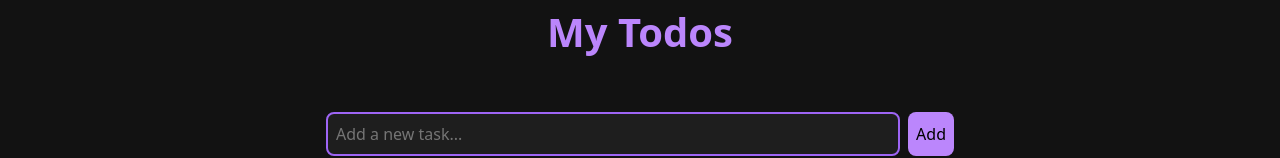
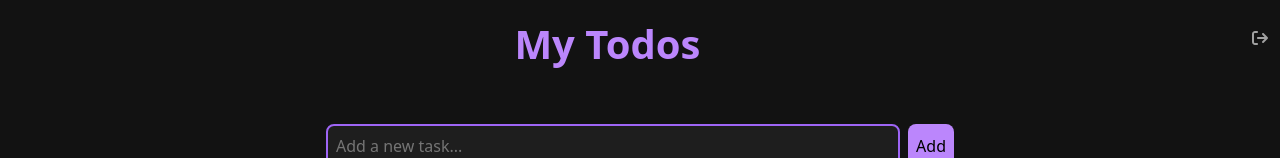
Before and after one commit to kirtan-bhavsar/ToDo-MERN, a React (Vite) app in the folder client/: page /home in a window 1280 px wide. Shown: the top 158 px of the page. Built offline with nearby package versions, Linux system fonts and the light colour scheme; no server answers.

Commit message:
added_Index.CSS&TodoHeading.jsx_addedLogoutButton_Dt:23042025

```diff
--- a/client/Components/LoginForm.jsx
+++ b/client/Components/LoginForm.jsx
@@ -4,21 +4,10 @@ import { useNavigate } from 'react-router-dom';
 import { useState } from 'react';
 import axios from 'axios';
 import {ToastContainer,toast,Slide} from 'react-toastify';
+import { successNotification,errorNotification } from '../Utils/Notifications.js';
 // import 'react-toastify/dist/ReactToastify.css'; // Make sure you have this import
 
 const LoginForm = () => {
-
-  const popError = (message,type) => toast.error(message, {
-    position: "top-right",
-    autoClose: 1500,
-    hideProgressBar: false,
-    closeOnClick: true,
-    pauseOnHover: true,
-    draggable: true,
-    progress: undefined,
-    theme: "dark",
-    transition: Slide,
-    });
 
   const [data,setData] = useState({
     email:"",
@@ -37,13 +26,11 @@ const LoginForm = () => {
 
       try {
         await axios.post("/api/v1/user/login", data);
-
+        successNotification("Login Successful");
         navigate('/home');
       } catch (error) {
-          // console.log(error.response.data.message);
           if(error){
-            popError(error.response.data.message);
-            // return (<ToastContainer></ToastContainer>)
+            errorNotification(error.response.data.message);
           }
       }
     }
@@ -68,7 +55,7 @@ const LoginForm = () => {
     <div className="divider">or</div>
     <div className="footer">Don't have an account? <span><Link className="SignupLink" to='/signup'>Sign up</Link></span></div>
     </div>
-    <ToastContainer></ToastContainer>
+    {/* <ToastContainer></ToastContainer> */}
     </>
   )
 }
--- a/client/Components/TodoHeading.jsx
+++ b/client/Components/TodoHeading.jsx
@@ -1,10 +1,16 @@
 import React from "react";
+import { faArrowRightFromBracket } from "@fortawesome/free-solid-svg-icons";
+import { FontAwesomeIcon } from "@fortawesome/react-fontawesome";
 
 const TodoHeading = () => {
 
     return (
         <>
-            <h1 className="text-custom-heading-color my-2 fw-bold">My Todos</h1>
+        <div className="HeaderContainer">
+            {/* <h1 className="text-custom-heading-color HeaderHeadingPage my-2 fw-bold">My Todos</h1> */}
+            <h1 className="text-custom-heading-color HeaderHeading fw-bold">My Todos</h1>
+            <FontAwesomeIcon icon={faArrowRightFromBracket} className="HeaderLogoutButton"></FontAwesomeIcon>
+            </div>
         </>
     )
 
--- a/client/Utils/Notifications.js
+++ b/client/Utils/Notifications.js
@@ -28,3 +28,5 @@ const successNotification = (message) => {
     transition: Slide,
   });
 };
+
+export { errorNotification, successNotification };
--- a/client/src/App.jsx
+++ b/client/src/App.jsx
@@ -10,20 +10,23 @@ import Home from "../Pages/Home.jsx";
 import Login from "../Pages/Login.jsx";
 import Signup from "../Pages/Signup.jsx";
 import {BrowserRouter as Router, Route, Routes} from 'react-router-dom';
+import { ToastContainer } from "react-toastify";
+import 'react-toastify/dist/ReactToastify.css';
 
 
 const App = () => {
-
 
   return (
     <>
     <Router>
     <Routes>
+
       <Route path="/" element={<Login/>}></Route>
       <Route path="/signup" element={<Signup/>}></Route>
       <Route path="/home" element={<Home/>}></Route>
       </Routes>
       </Router>
+      <ToastContainer></ToastContainer>
     </>
   );
 };
--- a/client/src/index.css
+++ b/client/src/index.css
@@ -42,6 +42,28 @@ body {
 
 .btn-custom-hover-color {
   color: #9e65f5;
+}
+
+/* Header Styling */
+
+.HeaderContainer {
+  display: flex;
+  /* flex-direction: column; */
+  /* background-color: red; */
+  align-items: center;
+  justify-content: space-between;
+  width: 100%;
+}
+
+.HeaderHeading {
+  position: relative;
+  left: 40%;
+  margin-top: 20px;
+}
+
+.HeaderLogoutButton {
+  color: #a0a0a0;
+  cursor: pointer;
 }
 
 input:focus {
```
